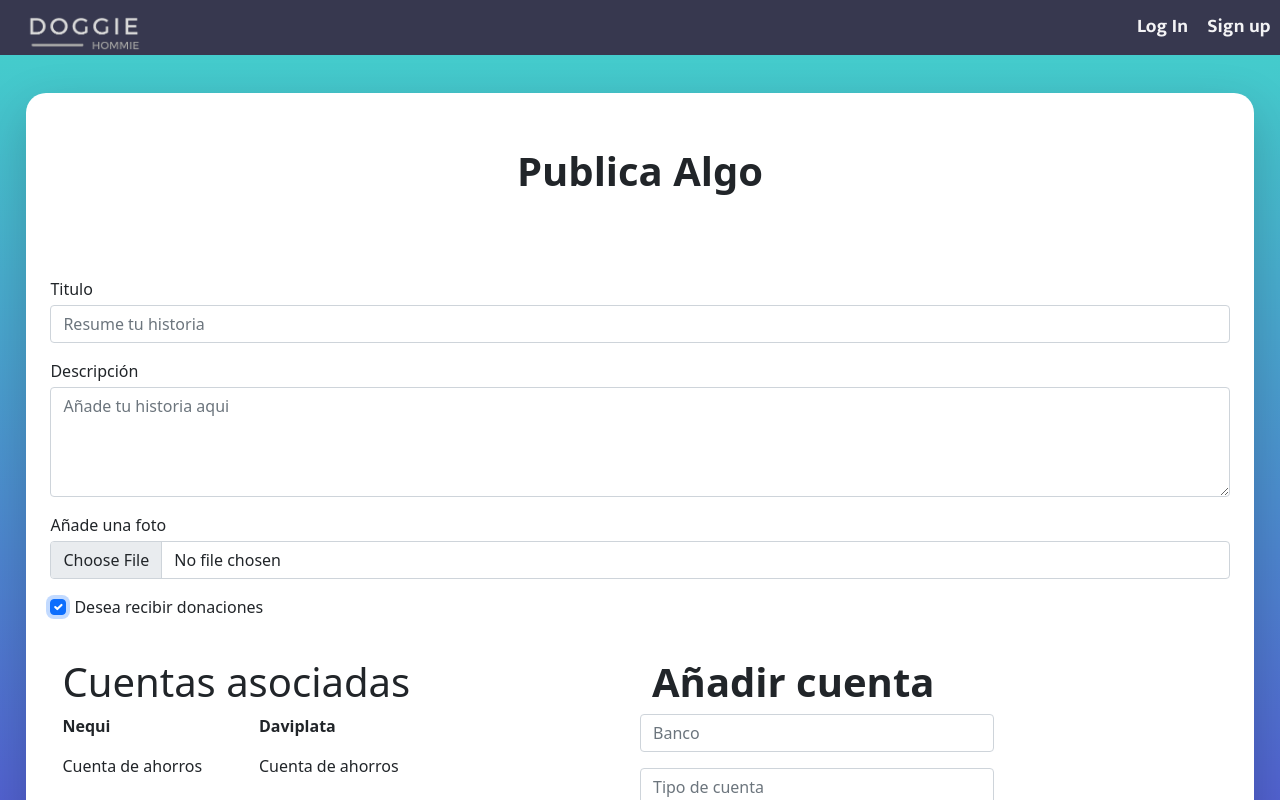
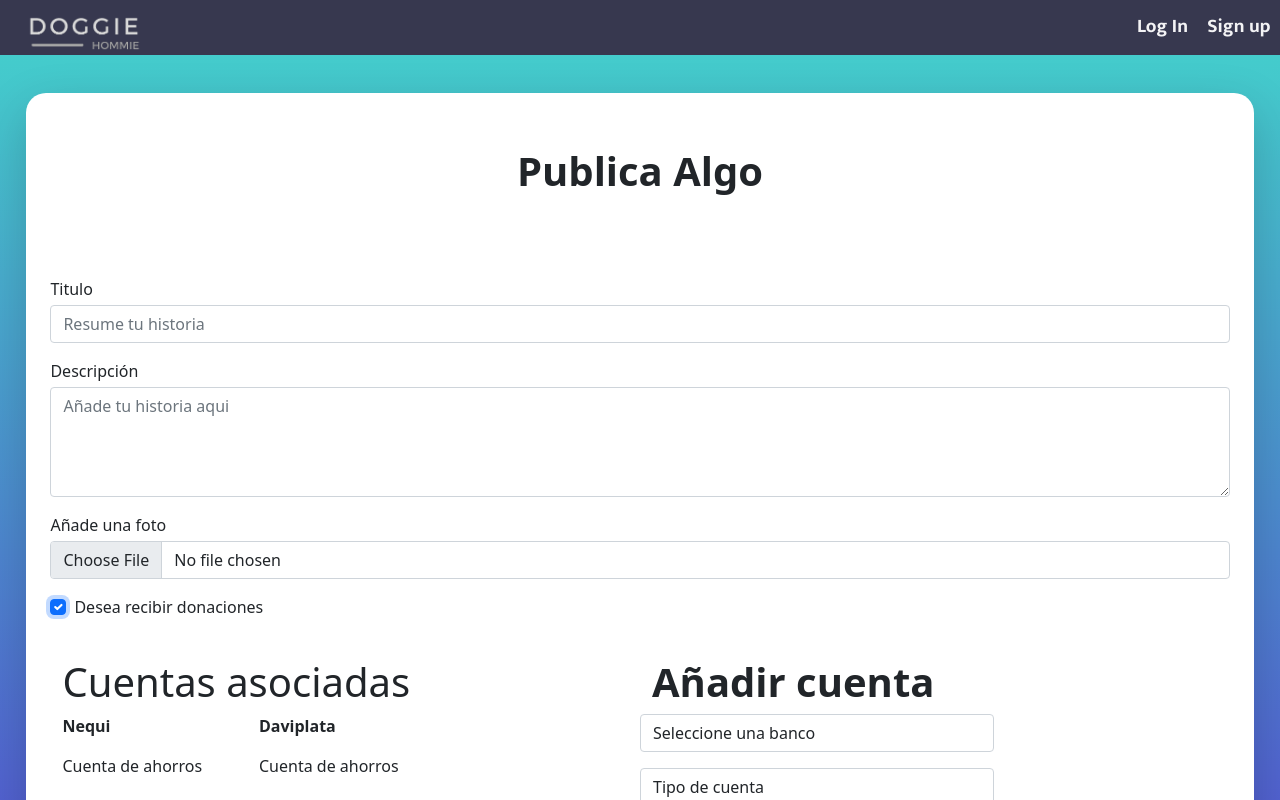
Before and after one commit to dasilvaca/DoggieHommieReact, a React (Create React App) app: page /new-post in a window 1280 px wide. Both pictures are taken after a click on the checkbox 58 px from the left and 607 px from the top of the page. Shown: the top 800 px of the page. Built offline with nearby package versions, Linux system fonts and the light colour scheme.

Commit message:
Modified bank form

```diff
--- a/src/components/AddBankAccounts.js
+++ b/src/components/AddBankAccounts.js
@@ -1,3 +1,4 @@
+import { padding } from '@mui/system';
 import React from 'react'
 
 const AddBankAccounts = () => {
@@ -54,22 +55,24 @@ const AddBankAccounts = () => {
                     <h1><strong>Añadir cuenta</strong></h1>
                 </div>
                 <div className='row'>
-                <input
-                    type="text"
-                    className="form-control mb-3"
-                    id="bank"
-                    placeholder="Banco"
-                    style={{width:"60%"}}
-                />
+                    {/* Deploy a dropdown list*/}
+                    <select className='form-control' style={{ width: "60%", margin: "0 0 16px 0" }} required='True'>
+                        <option disabled selected value> Seleccione una banco </option>
+                        <option>Nequi</option>
+                        <option>Daviplata</option>
+                        <option>Paypal</option>
+                    </select>
+
                 </div>
                 <div className='row'>
-            <input
-                    type="text"
-                    className="form-control mb-3"
-                    id="account-type"
-                    placeholder="Tipo de cuenta"
-                    style={{width:"60%"}}
-                />
+                    {/* Deploy a dropdown list*/}
+                    <select className='form-control' style={{ width: "60%", margin: "0 0 16px 0" }} required='True'>
+                        <option disabled selected value> Tipo de cuenta </option>
+                        <option>Ahorros</option>
+                        <option>Corriente</option>
+                        <option>No Aplica</option>
+                    </select>
+
                 </div>
                 <div className='row'>
                     <input
@@ -77,7 +80,7 @@ const AddBankAccounts = () => {
                         className="form-control mb-3"
                         id="account-number"
                         placeholder="Numero de cuenta"
-                    style={{width:"60%"}}
+                        style={{ width: "60%" }}
                     />
                 </div>
                 <div className='row'>
@@ -85,7 +88,7 @@ const AddBankAccounts = () => {
                         type="submit"
                         className="btn-primary bton"
                         value="Añadir"
-                    style={{width : "50%"}}
+                        style={{ width: "50%" }}
                     />
                 </div>
             </div>
```
Lines whose indentation alone changed are shown as unchanged.
